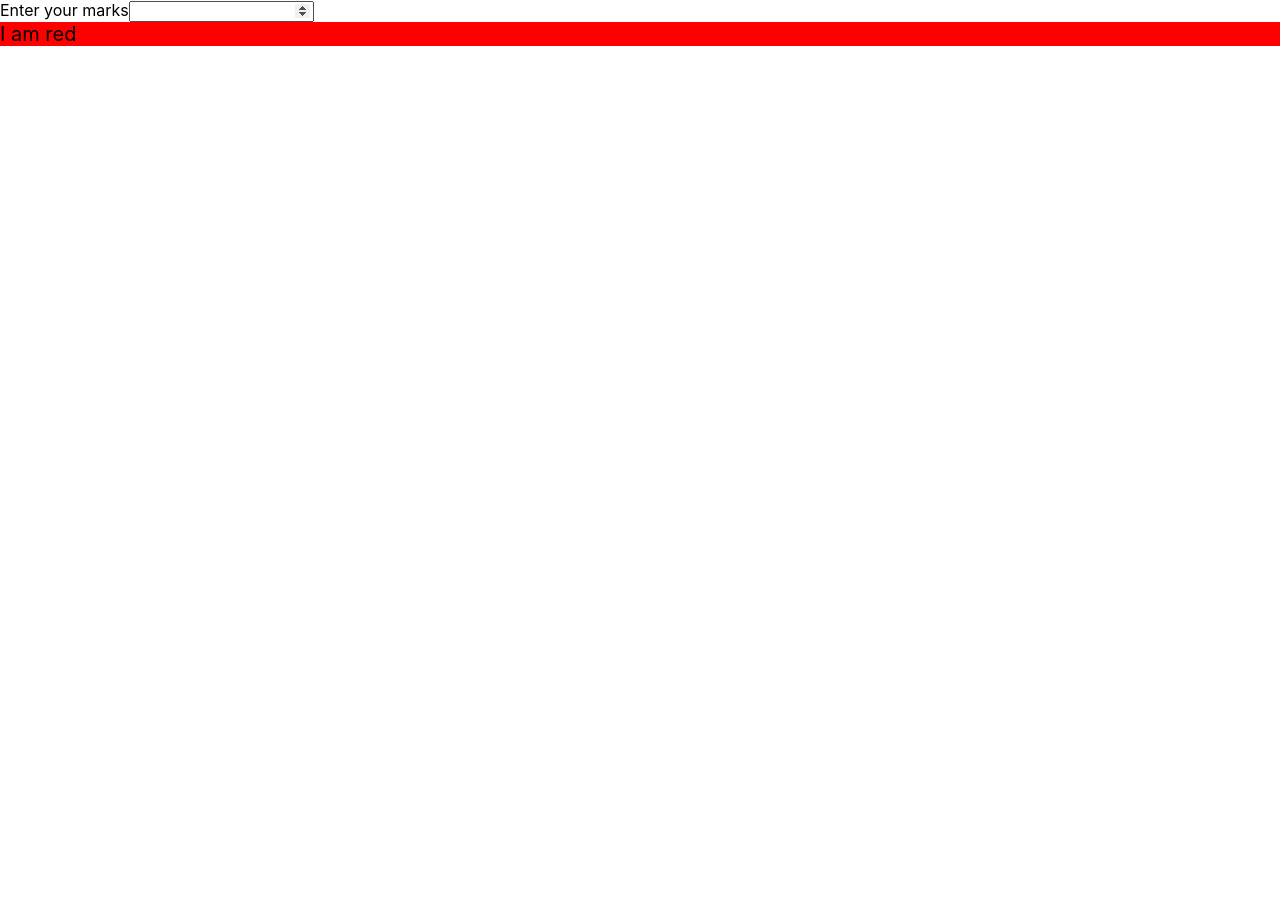
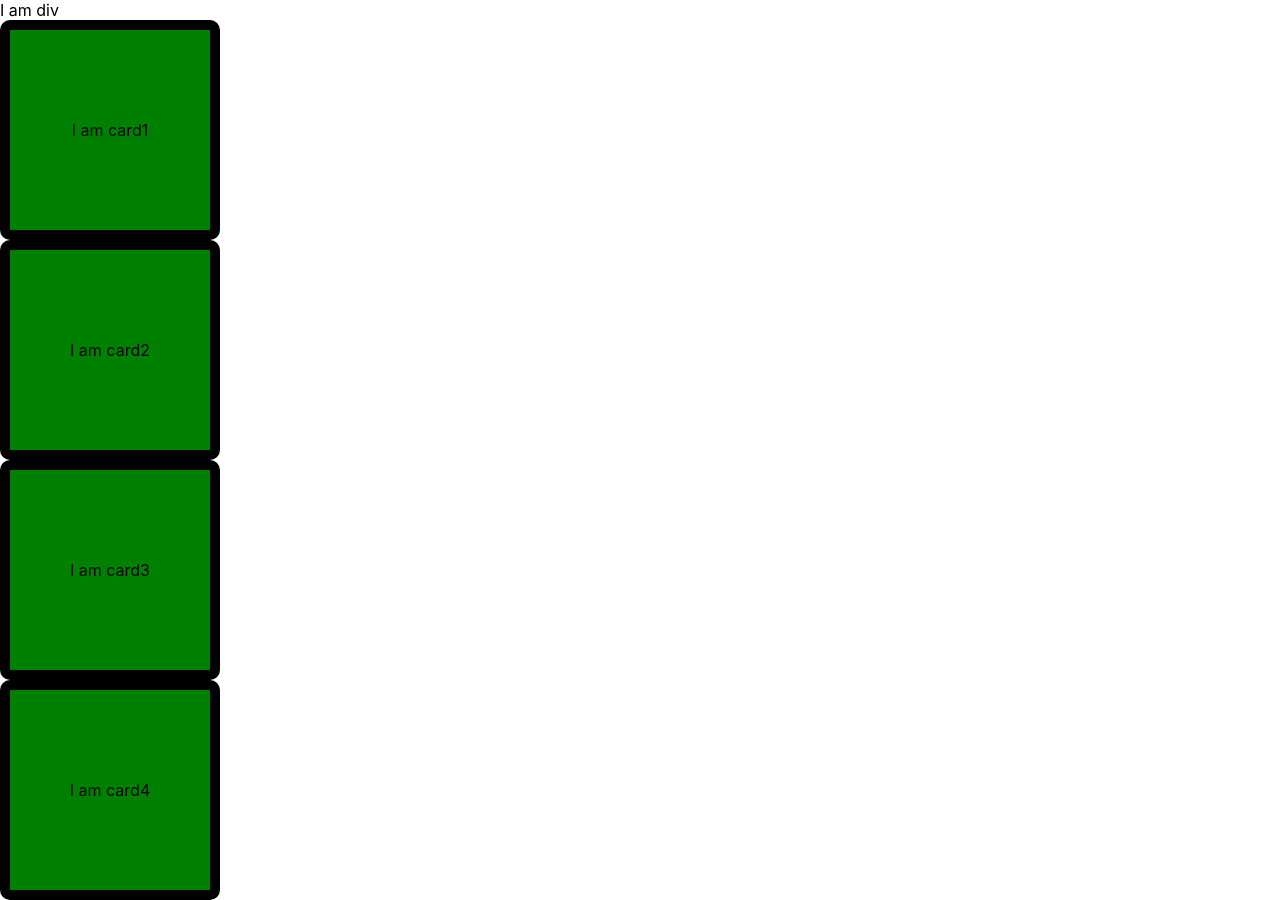
Before and after one commit to Ayush17112002/lec2, a React (Create React App) app in the folder React/first-react-app/: page / in a window 1280 px wide. Before the commit the page ends 800 px from the top, so only its background shows below. Built offline with nearby package versions, Linux system fonts and the light colour scheme.

Commit message:
Lec 5 completed

```diff
--- a/React/first-react-app/src/App.js
+++ b/React/first-react-app/src/App.js
@@ -10,7 +10,8 @@ import Header from "./Header";
 import Footer from "./Footer";
 import Content from "./Content";
 import Child from "./Child";
-
+import List from "./List";
+import Card from "./Card";
 /**
  *
  * background-color:"red";
@@ -31,10 +32,11 @@ function App() {
 
   return (
     <>
-      {/* <Child nameVariable={nameVariable} list={list}></Child> */}
-      {/* <Child {...attributes}></Child> */}
-      <Child setName={setName}></Child>
-      <div style={{ backgroundColor: "red", fontSize: 20 }}>I am red</div>
+      <div>I am div</div>
+      <Card>I am card1</Card>
+      <Card>I am card2</Card>
+      <Card>I am card3</Card>
+      <Card>I am card4</Card>
     </>
   );
 }
--- /dev/null
+++ b/React/first-react-app/src/Card.js
@@ -0,0 +1,18 @@
+export default function Card(props) {
+  const styles = {
+    backgroundColor: "green",
+    border: "10px solid black",
+    borderRadius: "10px",
+    fontSize: "20",
+    height: "200px",
+    width: "200px",
+    display: "flex",
+    justifyContent: "center",
+    alignItems: "center",
+  };
+  return (
+    <div className="card" style={styles}>
+      {props.children}
+    </div>
+  );
+}
--- /dev/null
+++ b/React/first-react-app/src/List.js
@@ -0,0 +1,12 @@
+/**
+ *
+ * props:{
+ *  list:['a','b']
+ *  children:[<div>I am nested child1</div>, <div>I am nested child2</div>]
+ * }
+ */
+
+export default function List(props) {
+  console.log(props.children);
+  return <div className="list">{props.children}</div>;
+}
```
